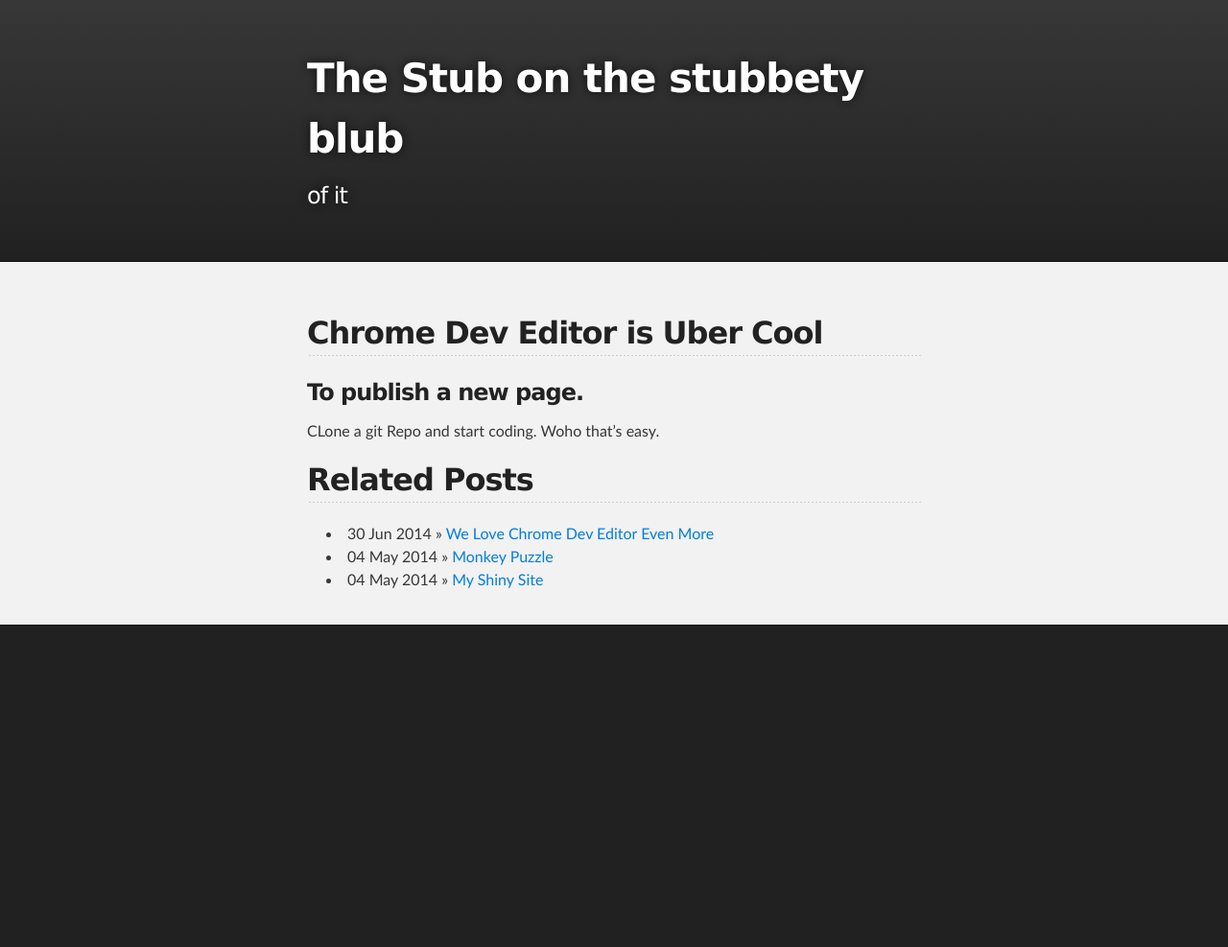
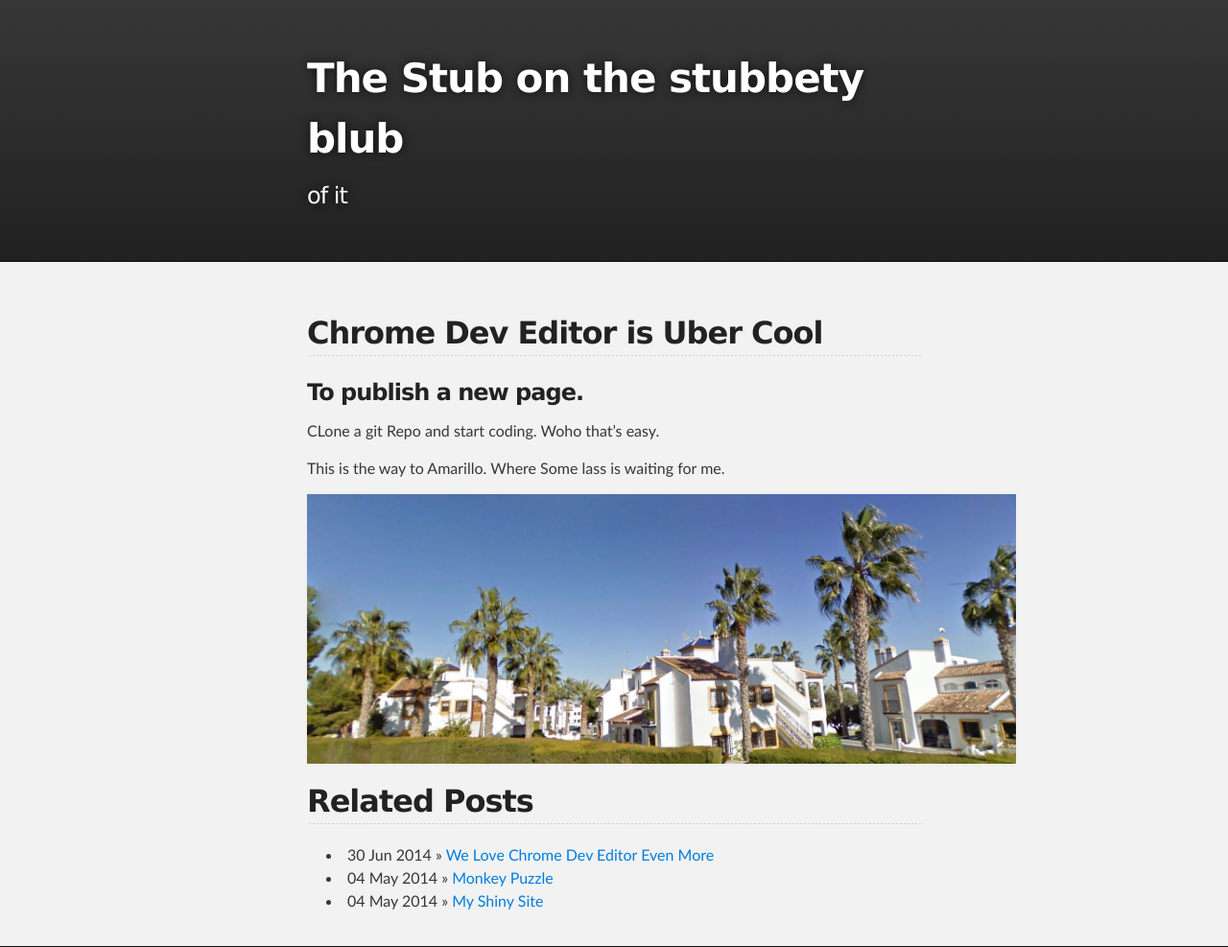
Before and after one commit to dindigit/dindigit.github.io, a Jekyll site: the page built from _posts/2014-06-30-we-love-chrome-dev-editor.md, in a window 1280 px wide. Shown: the whole page at 96% size. Built offline with Jekyll 4.4.1, drawn with Linux system fonts in a browser that asks for light colours; before the commit the page ends 900 px from its top, so only the background shows below that.

Commit message:
Updated 2014-06-30-we-love-chrome-dev-editor.md

```diff
--- a/_posts/2014-06-30-we-love-chrome-dev-editor.md
+++ b/_posts/2014-06-30-we-love-chrome-dev-editor.md
@@ -8,3 +9,7 @@
 ###To publish a new page.
 
 CLone a git Repo and start coding. Woho that's easy.
+
+This is the way to Amarillo. Where Some lass is waiting for me.
+
+![VMartin.jpeg](/images/VMartin.jpeg)
```
Also changed, not shown: other parts of _posts/2014-06-30-we-love-chrome-dev-editor.md (+3 -2 lines).
